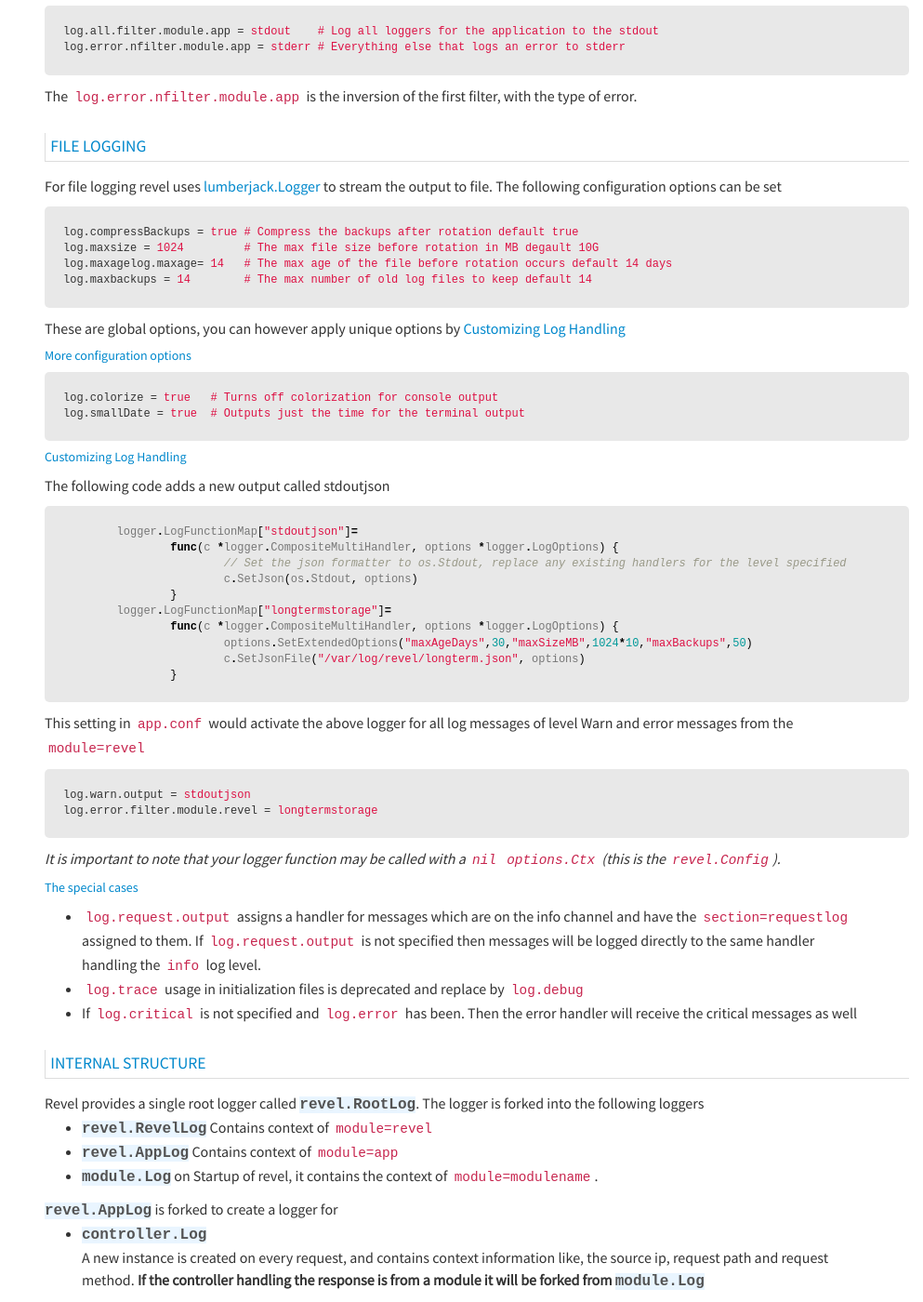
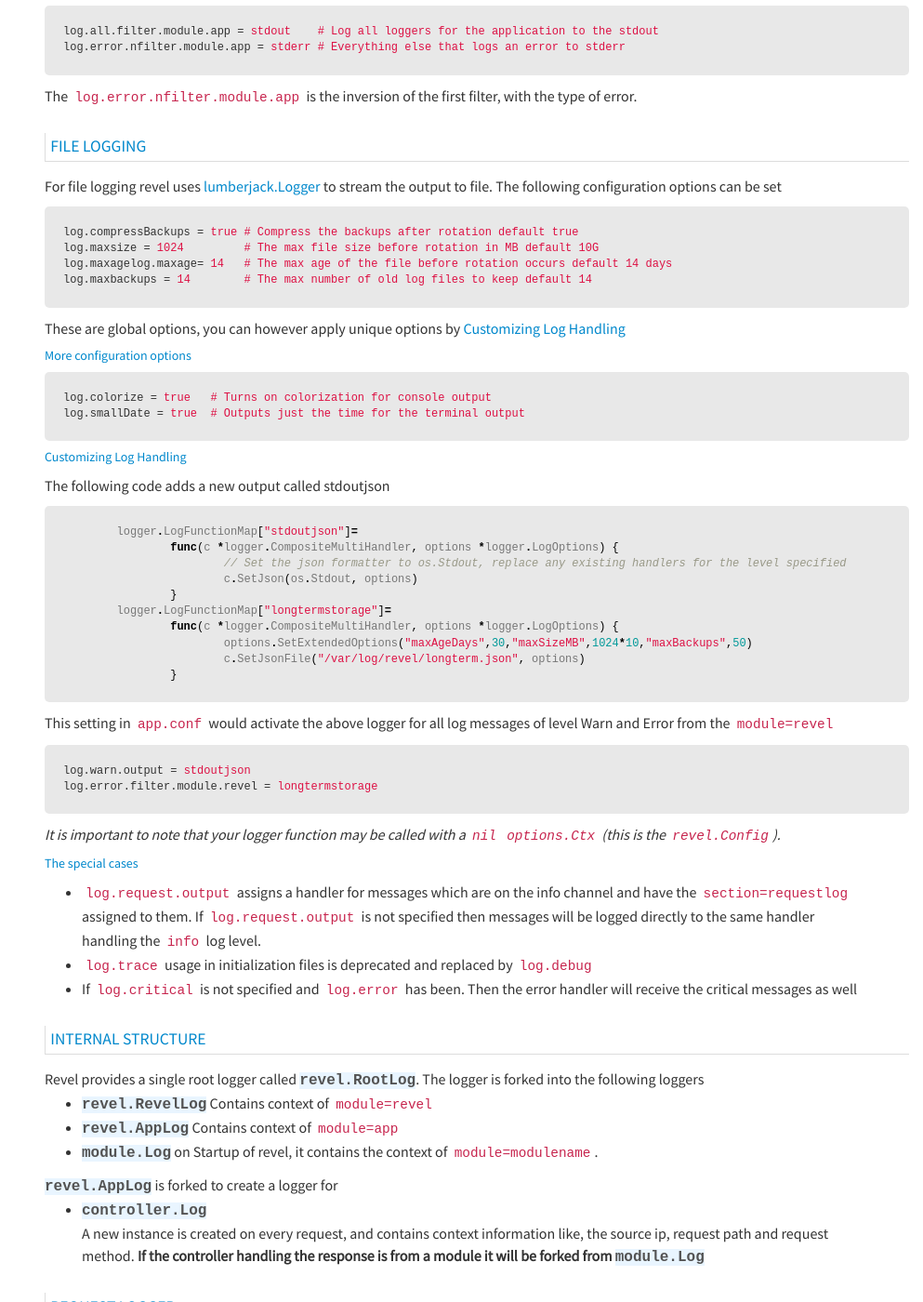
Before and after one commit to revel/revel.github.io, a Jekyll site: the page built from manual/logging.md, in a window 1280 px wide and 1400 px high, scrolled down 3382 px. Shown: the whole window at 93% size, without its empty margins (287-1280 px from the left). Built offline with Jekyll 4.4.1, drawn with Linux system fonts in a browser that asks for light colours; nearby versions of some CDN libraries.

Commit message:
Some typo and spell corrections

````diff
--- a/manual/logging.md
+++ b/manual/logging.md
@@ -174,7 +174,7 @@ For file logging revel uses [lumberjack.Logger](https://github.com/natefinch/lum
 to stream the output to file. The following configuration options can be set
 ```ini
 log.compressBackups = true # Compress the backups after rotation default true
-log.maxsize = 1024         # The max file size before rotation in MB degault 10G
+log.maxsize = 1024         # The max file size before rotation in MB default 10G
 log.maxagelog.maxage= 14   # The max age of the file before rotation occurs default 14 days
 log.maxbackups = 14        # The max number of old log files to keep default 14
 ```
@@ -184,7 +184,7 @@ These are global options, you can however apply unique options by
 
 ##### More configuration options
 ```ini
-log.colorize = true   # Turns off colorization for console output
+log.colorize = true   # Turns on colorization for console output
 log.smallDate = true  # Outputs just the time for the terminal output
 ```
 
@@ -204,7 +204,7 @@ The following code adds a new output called stdoutjson
 		}
 ```
 This setting in `app.conf` would activate the above logger for all log messages of level Warn
-and error messages from the `module=revel`
+and Error from the `module=revel`
 ```ini
 log.warn.output = stdoutjson
 log.error.filter.module.revel = longtermstorage
@@ -218,7 +218,7 @@ log.error.filter.module.revel = longtermstorage
 `section=requestlog` assigned to them. If `log.request.output` is not specified then messages will
 be logged directly to the same handler handling the `info` log level.
 
- - `log.trace` usage in initialization files is deprecated and replace by `log.debug`
+ - `log.trace` usage in initialization files is deprecated and replaced  by `log.debug`
  - If `log.critical` is not specified and `log.error` has been. Then the error handler
  will receive the critical messages as well
 
````
